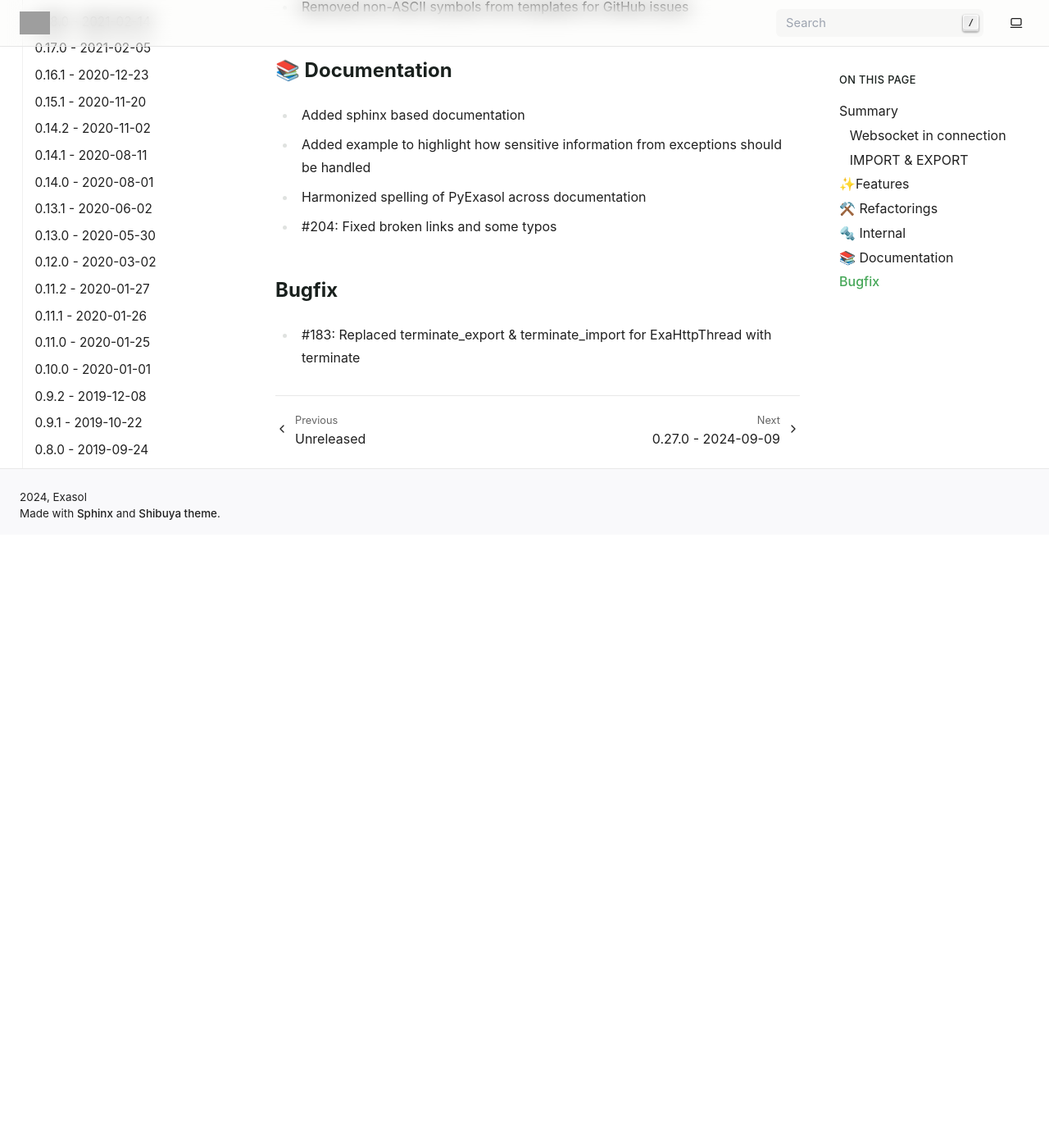
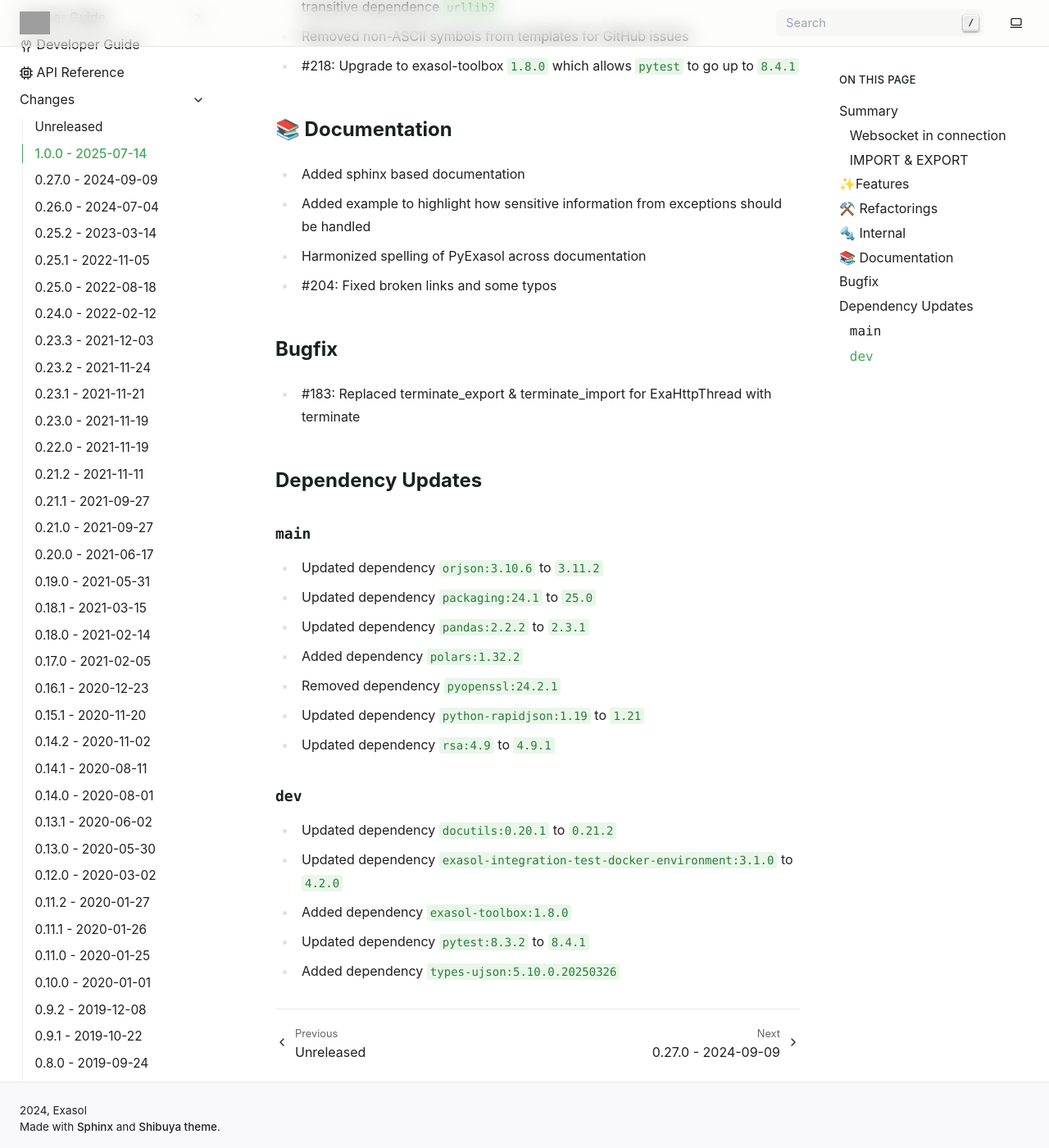
Before and after one commit to exasol/pyexasol, a Sphinx documentation site: the page built from doc/changes/changes_1.0.0.md, in a window 1280 px wide and 1400 px high, scrolled down 3244 px. Shown: the whole window at 82% size. Built offline with Sphinx 7.4.7, drawn with Linux system fonts in a browser that asks for light colours; pages that are not in the unit, such as notebooks, are missing from menus; before the commit the page ends 3896 px from its top, so only the background shows below that; some of the changed text lies outside the part shown; grey boxes are pictures that could not be loaded.

Commit message:
Feature/218 add manual test check and update to ptb 1.8.0 (#219)
* Update python-toolbox to 1.8.0 and its related workflows

* Remove examples & ssl_cert tests from PR-merge. These are already run in the CI & are not especially critical for pyexasol to run when during a PR merge

* Move polars from unreleased to 1.0.0 release

* Add entry to changelog for modifications

* Update dependencies to latest versions

* Add dependency updates between 0.27.0 and 1.0.0

* Re-add accidentally missed extras: all -> needed for typing

```diff
--- a/doc/changes/changes_1.0.0.md
+++ b/doc/changes/changes_1.0.0.md
@@ -63,6 +63,7 @@
 * #179: Modified `ExaConnection` so that default is encryption with strict certification verification
 * #190: Added nox task to run examples
 * #194: Modified `ExaSQLThread` to include PUBLIC KEY in IMPORT and EXPORT queries for Exasol DB version 8.32.0 and onwards
+* #214: Added support to EXPORT and IMPORT from Exasol to Polars DataFrames
 
 ## ⚒️ Refactorings
 
@@ -92,6 +93,7 @@
 * #194: Adapted integration tests so that tests with `ssl.CERT_REQUIRED` can be deselected
 * #200: Activated Sonar for CI & Relocked dependencies to resolve CVEs for transitive dependence `urllib3`
 * Removed non-ASCII symbols from templates for GitHub issues
+* #218: Upgrade to exasol-toolbox `1.8.0` which allows `pytest` to go up to `8.4.1`
 
 ## 📚 Documentation
 
@@ -103,3 +105,21 @@
 ## Bugfix
 
 * #183: Replaced terminate_export & terminate_import for ExaHttpThread with terminate
+
+## Dependency Updates
+
+### `main`
+* Updated dependency `orjson:3.10.6` to `3.11.2`
+* Updated dependency `packaging:24.1` to `25.0`
+* Updated dependency `pandas:2.2.2` to `2.3.1`
+* Added dependency `polars:1.32.2`
+* Removed dependency `pyopenssl:24.2.1`
+* Updated dependency `python-rapidjson:1.19` to `1.21`
+* Updated dependency `rsa:4.9` to `4.9.1`
+
+### `dev`
+* Updated dependency `docutils:0.20.1` to `0.21.2`
+* Updated dependency `exasol-integration-test-docker-environment:3.1.0` to `4.2.0`
+* Added dependency `exasol-toolbox:1.8.0`
+* Updated dependency `pytest:8.3.2` to `8.4.1`
+* Added dependency `types-ujson:5.10.0.20250326`
--- a/pyproject.toml
+++ b/pyproject.toml
@@ -77,7 +77,7 @@
 docutils = "^0.21.2"
 exasol-integration-test-docker-environment = "^4.0.0"
 faker = "^24.14.1"
-exasol-toolbox = "^1.7.4"
+exasol-toolbox = "^1.8.0"
 types-ujson = "^5.10.0.20250326"
 
 [tool.black]
```
Also changed, not shown: doc/changes/unreleased.md (+0 -2 lines), 12 other files.
